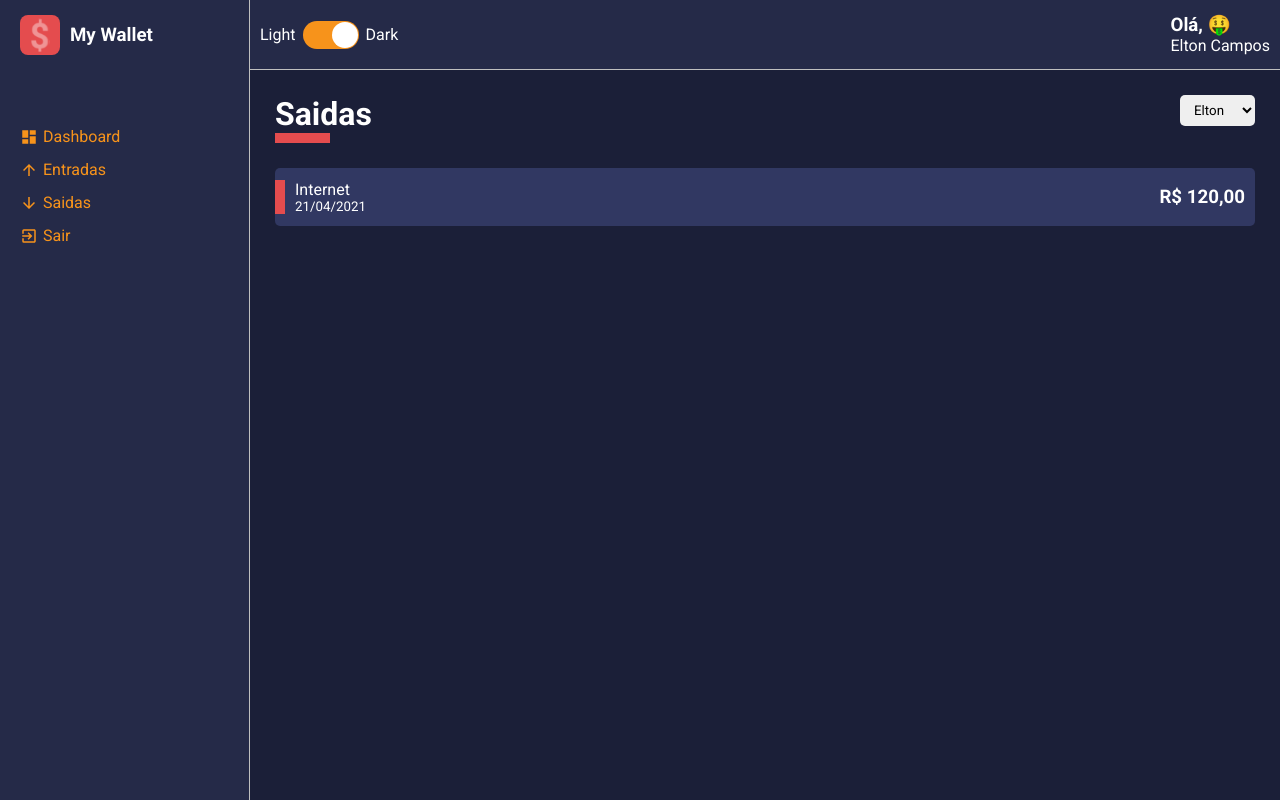
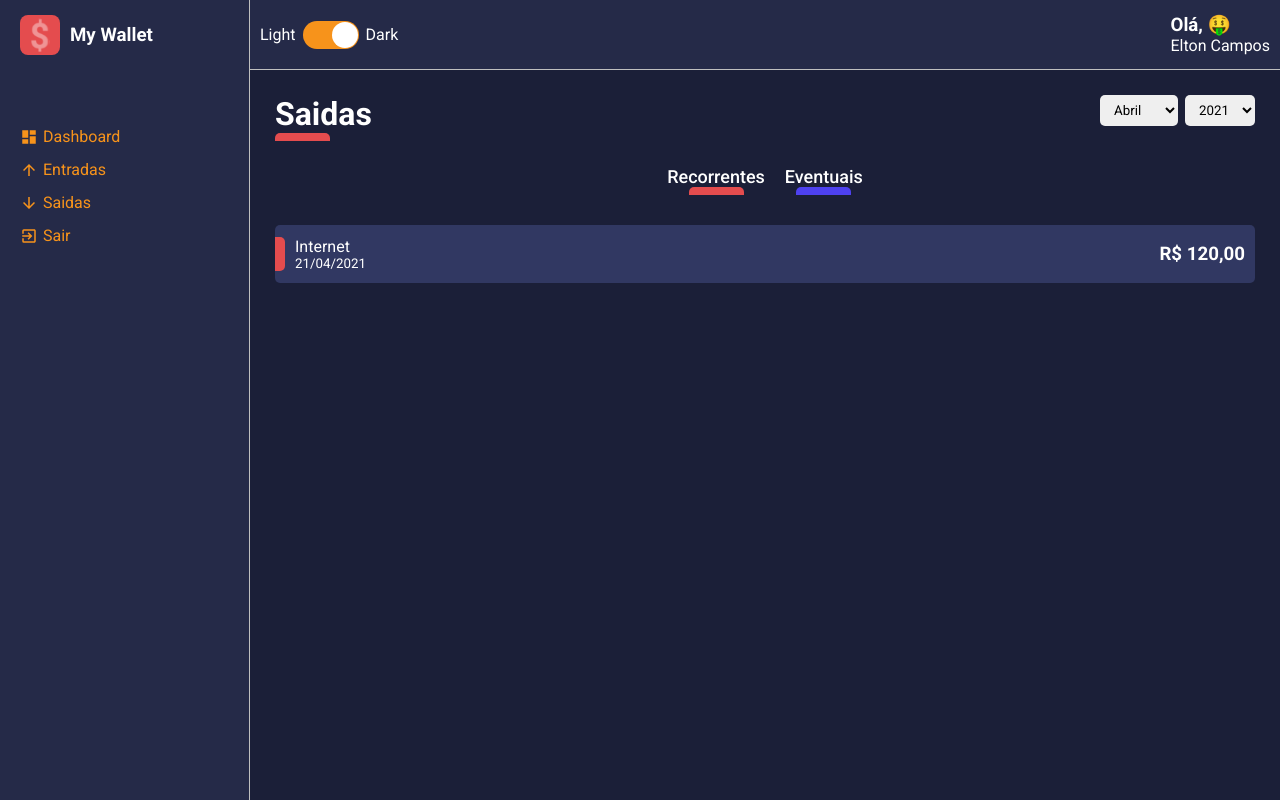
Before and after one commit to eltoncampos1/my-wallet, a React (Create React App) app: page / in a window 1280 px wide. Built offline with nearby package versions, Linux system fonts and the light colour scheme.

Commit message:
chore: create filters styles

```diff
--- a/src/components/ContentHeader/styles.ts
+++ b/src/components/ContentHeader/styles.ts
@@ -22,7 +22,13 @@ export const TitleContainer = styled.div<ITitleContainerProps>`
           content: '';
           display: block;
           width: 55px;
-          border-bottom: 10px solid ${props => props.lineColor};
+          -webkit-border-top-left-radius: 5px;
+          -webkit-border-top-right-radius: 5px;
+          -moz-border-radius-topleft: 5px;
+          -moz-border-radius-topright: 5px;
+          border-top-left-radius: 5px;
+          border-top-right-radius: 5px;
+          border-bottom: 8px solid ${props => props.lineColor};
       }
   }
 `;
--- a/src/components/HistoryFinanceCard/styles.ts
+++ b/src/components/HistoryFinanceCard/styles.ts
@@ -42,8 +42,16 @@ export const Tag = styled.div<ItagProps>`
   position: absolute;
   left: 0;
 
-  width: 10px;
+  width: 8px;
   height: 60%;
+
+
+  -webkit-border-top-right-radius: 5px;
+  -webkit-border-bottom-right-radius: 5px;
+  -moz-border-radius-topright: 5px;
+  -moz-border-radius-bottomright: 5px;
+  border-top-right-radius: 5px;
+  border-bottom-right-radius: 5px;
 
   background-color: ${props => props.color};
 
--- a/src/pages/List/index.tsx
+++ b/src/pages/List/index.tsx
@@ -5,26 +5,51 @@ import { SelectInput } from "../../components/SelectInput";
 import * as S from "./styles";
 
 export function List() {
-  const options = [
+  const months = [
     {
-      value: "Elton",
-      label: "Elton",
+      value: 4,
+      label: "Abril",
     },
     {
-      value: "Bea",
-      label: "Bea",
+      value: 5,
+      label: "Maio",
     },
     {
-      value: "Zaum",
-      label: "Zaum",
+      value: 6,
+      label: "Junho",
+    },
+  ];
+
+  const years = [
+    {
+      value: 2021,
+      label: 2021,
+    },
+    {
+      value: 2020,
+      label: 2020,
+    },
+    {
+      value: 2019,
+      label: 2019,
     },
   ];
 
   return (
     <S.Container>
       <ContentHeader title="Saidas" lineColor="#e44c4e">
-        <SelectInput options={options} />
+        <SelectInput options={months} />
+        <SelectInput options={years} />
       </ContentHeader>
+
+      <S.Filters>
+        <button type="button" className="tag-filter tag-filter-recurrent">
+          Recorrentes
+        </button>
+        <button type="button" className="tag-filter tag-filter-eventual">
+          Eventuais
+        </button>
+      </S.Filters>
 
       <S.Content>
         <HistoryFinanceCard
--- a/src/pages/List/styles.ts
+++ b/src/pages/List/styles.ts
@@ -3,3 +3,59 @@ import styled from "styled-components";
 export const Container = styled.div``;
 
 export const Content = styled.div``;
+
+export const Filters = styled.div`
+    width: 100%;
+    display: flex;
+    justify-content: center;
+    margin-bottom: 30px;
+
+    .tag-filter {
+        font-size: 18px;
+        font-weight: 500;
+        background: none;
+        color: ${props => props.theme.colors.white};
+
+        margin: 0 10px;
+        transition: opacity 0.3s;
+
+
+        &:hover {
+            opacity: .7;
+        }
+
+
+    }
+
+    .tag-filter-recurrent {
+        &::after {
+            content: '';
+            display: block;
+            width: 55px;
+            margin: 0 auto;
+           -webkit-border-top-left-radius: 5px;
+            -webkit-border-top-right-radius: 5px;
+            -moz-border-radius-topleft: 5px;
+            -moz-border-radius-topright: 5px;
+            border-top-left-radius: 5px;
+            border-top-right-radius: 5px;
+            border-bottom: 8px solid ${props => props.theme.colors.warning}
+        }
+    }
+
+    .tag-filter-eventual{
+        &::after {
+            content: '';
+            display: block;
+            width: 55px;
+            -webkit-border-top-left-radius: 5px;
+            -webkit-border-top-right-radius: 5px;
+            -moz-border-radius-topleft: 5px;
+            -moz-border-radius-topright: 5px;
+            border-top-left-radius: 5px;
+            border-top-right-radius: 5px;
+            margin: 0 auto;
+            border-bottom: 8px solid ${props => props.theme.colors.success}
+        }
+    }
+`;
```
